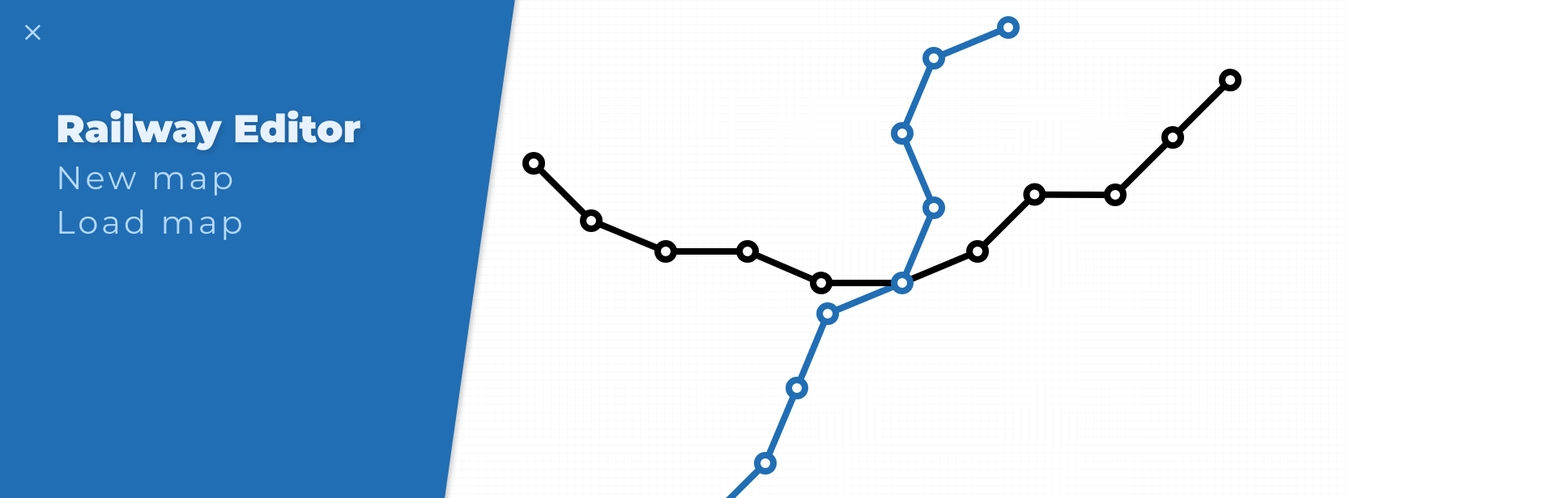
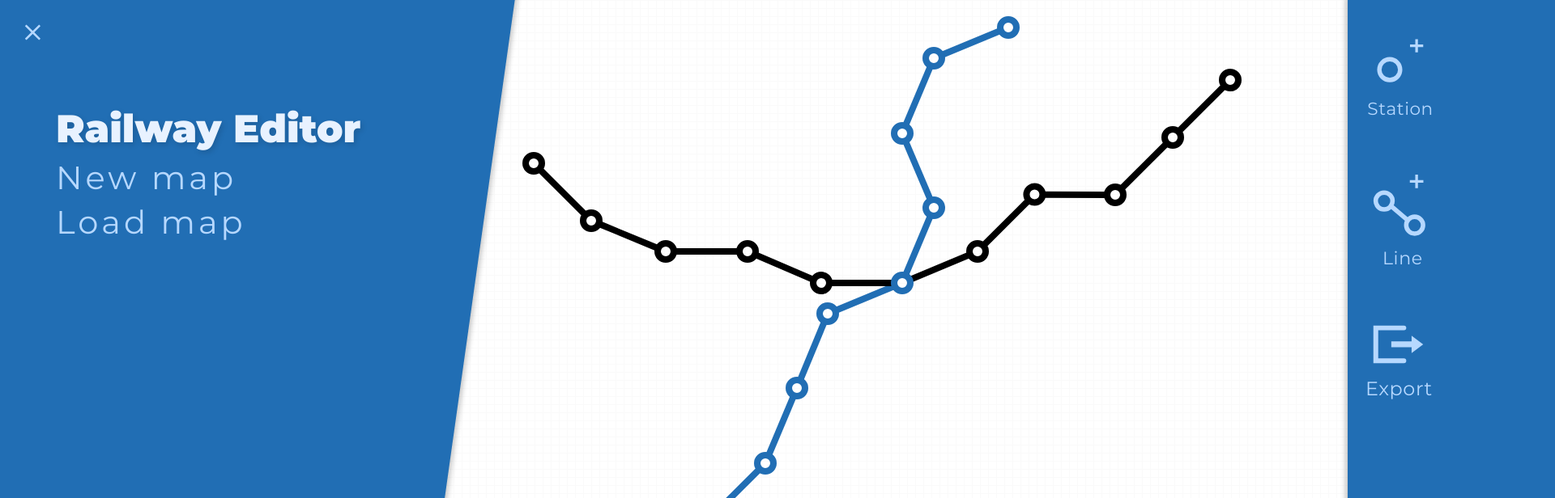
Before and after one commit to MatthieuJnon/railway-editor, a React (Create React App) app: page / in a window 1280 px wide. Shown: the top 616 px of the page at 81% size, 1920 px wide, since content can reach past the window. Built offline with nearby package versions, Linux system fonts and the light colour scheme.

Commit message:
Editor menu added

```diff
--- a/src/App.js
+++ b/src/App.js
@@ -7,6 +7,7 @@ import { createStore } from 'redux'
 import { connect } from 'react-redux'
 
 import LeftMenu from 'components/Menu/LeftMenu'
+import RightMenu from 'components/Menu/RightMenu'
 import Editor from 'components/Editor'
 import 'res/stylesheet/main.css'
 import reducer from 'reducer'
@@ -32,6 +33,7 @@ class ActualApp extends Component {
       <StateScroller screen={this.props.screen}>
         <LeftMenu />
         <Editor />
+        <RightMenu />
       </StateScroller>
     )
   }
--- /dev/null
+++ b/src/components/Menu/RightMenu/index.js
@@ -0,0 +1,51 @@
+import React from 'react'
+import styled from 'styled-components'
+
+import AddStation from 'components/icons/AddStation'
+import AddLine from 'components/icons/AddLine'
+import Export from 'components/icons/Export'
+
+const Header = styled.div`
+  height: 100vh;
+  width: 20vw;
+  background-color: ${props => props.theme.primary};
+  position: absolute;
+  top: 0;
+  left: 130vw;
+  box-shadow: 0 0 6px 3px rgba(0, 0, 0, 0.22);
+`
+
+const IconsContainer = styled.div`
+  display: flex;
+  flex-direction: column;
+  height: 100vh;
+  width: 10vw;
+`
+const Icon = styled.div`
+  margin-top: 1em;
+  height: 20vh;
+  width: 10vw;
+  padding: 1.5em;
+`
+
+class EditMenu extends React.Component {
+  render() {
+    return (
+      <Header>
+        <IconsContainer>
+          <Icon>
+            <AddStation />
+          </Icon>
+          <Icon>
+            <AddLine />
+          </Icon>
+          <Icon>
+            <Export />
+          </Icon>
+        </IconsContainer>
+      </Header>
+    )
+  }
+}
+
+export default EditMenu
```
